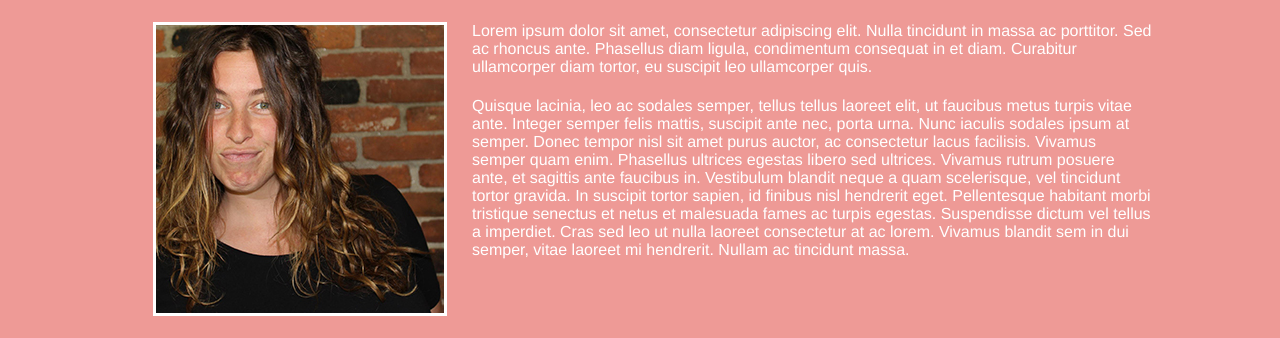
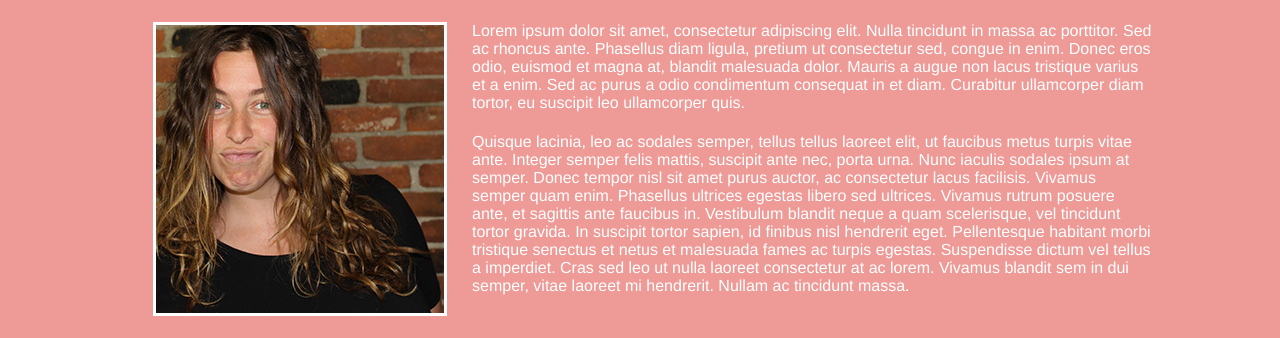
Before and after one commit to elhomanator/project-one_lh, a plain HTML site: page index.html in a window 1280 px wide. Shown: the part 408-746 px from the top of the page. Drawn offline with Linux system fonts and the light colour scheme.

Commit message:
Revert "edit to about"
This reverts commit 0e32576820c3334a775513fa653d0417d15c8ce5.

```diff
--- a/index.html
+++ b/index.html
@@ -18,7 +18,7 @@
 	<h2>About Katie</h2>
 
 	<img src="images/katiecroplo.jpg" alt="Katie Burrell">
-	<p>Lorem ipsum dolor sit amet, consectetur adipiscing elit. Nulla tincidunt in massa ac porttitor. Sed ac rhoncus ante. Phasellus diam ligula, condimentum consequat in et diam. Curabitur ullamcorper diam tortor, eu suscipit leo ullamcorper quis.</p>
+	<p>Lorem ipsum dolor sit amet, consectetur adipiscing elit. Nulla tincidunt in massa ac porttitor. Sed ac rhoncus ante. Phasellus diam ligula, pretium ut consectetur sed, congue in enim. Donec eros odio, euismod et magna at, blandit malesuada dolor. Mauris a augue non lacus tristique varius et a enim. Sed ac purus a odio condimentum consequat in et diam. Curabitur ullamcorper diam tortor, eu suscipit leo ullamcorper quis.</p>
 	<p>
 	Quisque lacinia, leo ac sodales semper, tellus tellus laoreet elit, ut faucibus metus turpis vitae ante. Integer semper felis mattis, suscipit ante nec, porta urna. Nunc iaculis sodales ipsum at semper. Donec tempor nisl sit amet purus auctor, ac consectetur lacus facilisis. Vivamus semper quam enim. Phasellus ultrices egestas libero sed ultrices. Vivamus rutrum posuere ante, et sagittis ante faucibus in. Vestibulum blandit neque a quam scelerisque, vel tincidunt tortor gravida. In suscipit tortor sapien, id finibus nisl hendrerit eget. Pellentesque habitant morbi tristique senectus et netus et malesuada fames ac turpis egestas. Suspendisse dictum vel tellus a imperdiet. Cras sed leo ut nulla laoreet consectetur at ac lorem. Vivamus blandit sem in dui semper, vitae laoreet mi hendrerit. Nullam ac tincidunt massa.
 
```
